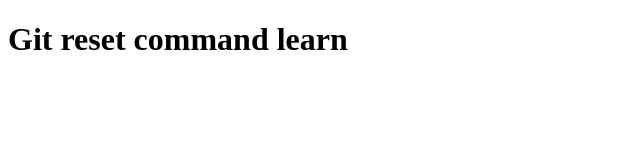
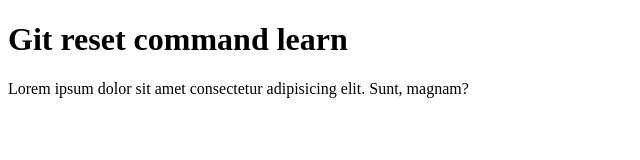
Before and after one commit to lpwp01/git-reset-cammand, a plain HTML site: page index.html in a window 1280 px wide. Shown: the whole page, without its empty margins (0-640 px from the left). Drawn offline with Linux system fonts and the light colour scheme.

Commit message:
add paragraph line

```diff
--- a/index.html
+++ b/index.html
@@ -7,5 +7,6 @@
 </head>
 <body>
     <h1>Git reset command learn </h1>
+    <p>Lorem ipsum dolor sit amet consectetur adipisicing elit. Sunt, magnam?</p>
 </body>
 </html>
```
